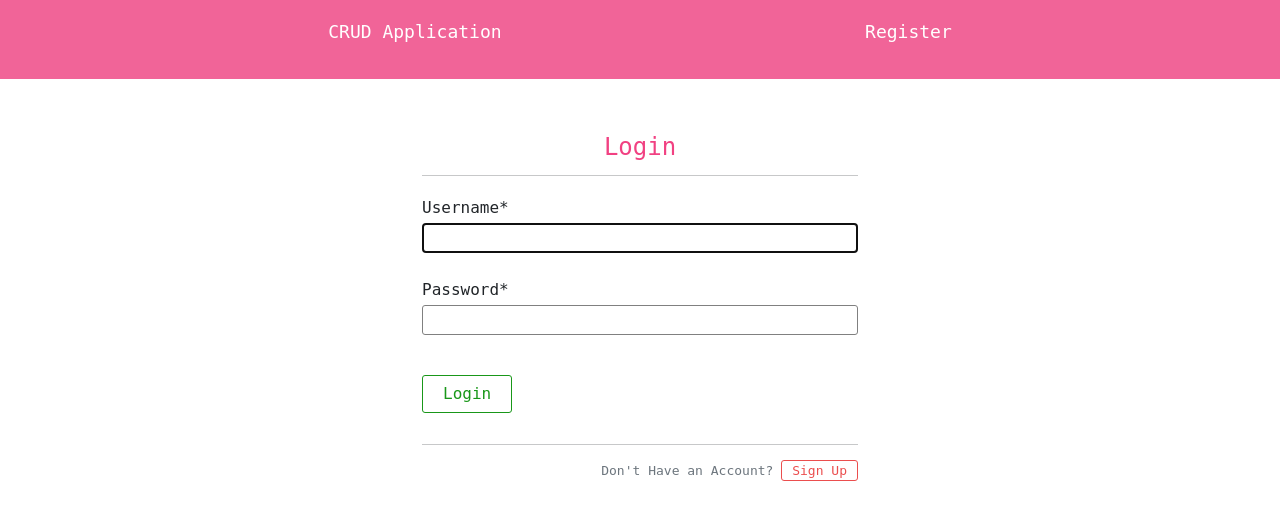
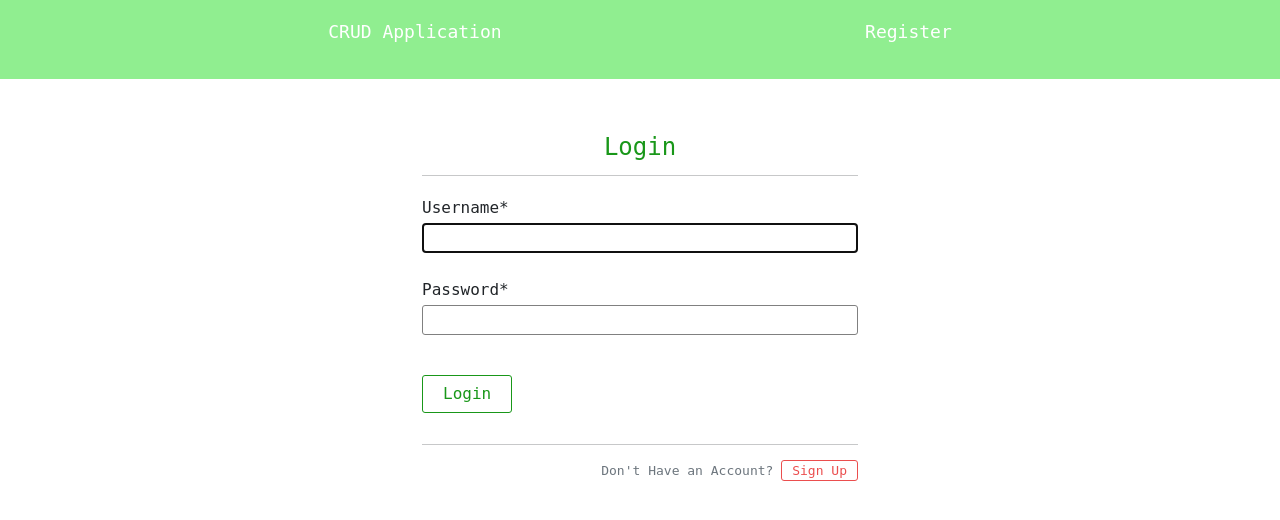
Before and after one commit to GreyWoulf/Todo-Application, a Django app: page /login/ in a window 1280 px wide. Shown: the top 520 px of the page. Run offline with Django 3.2, Linux system fonts and the light colour scheme; some libraries are stand-ins or nearby versions.

Commit message:
updated color and styling

```diff
--- a/static/css/login.css
+++ b/static/css/login.css
@@ -19,7 +19,7 @@
 
 .form-group legend {
     font-size: 1.5rem;
-    color: var(--dark-pink);
+    color: var(--primary-green);
     font-weight: 500;
     /* border: 2px solid blueviolet; */
     text-align: center;
--- a/static/css/style.css
+++ b/static/css/style.css
@@ -35,7 +35,7 @@ import url('https://fonts.googleapis.com/css2?family=Source+Code+Pro:ital,wght@0
 .navbar {
     display: flex;
     justify-content: space-evenly;
-    background: #f16498;
+    background: #90EE90;
     color: #fff;
     padding: 1%;
 }
```
